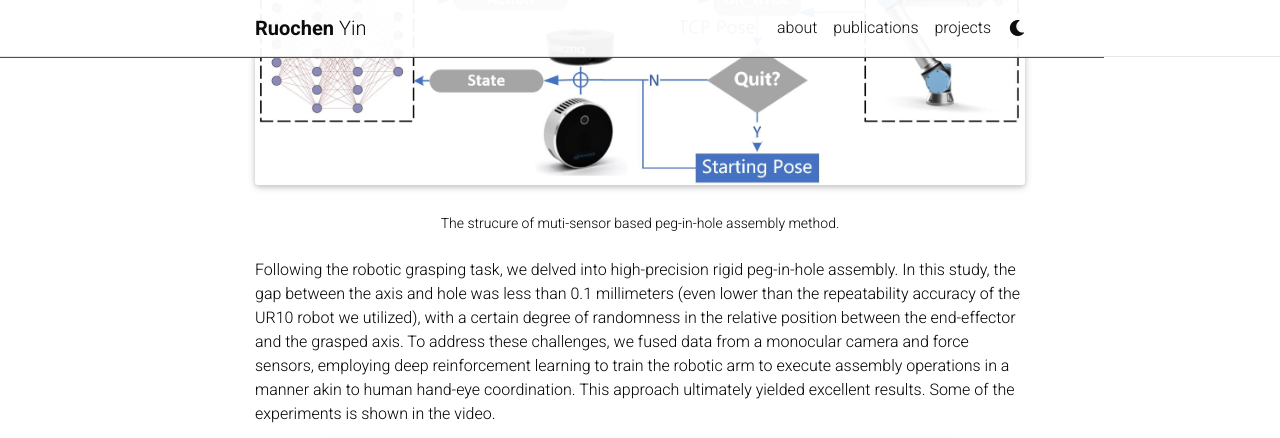
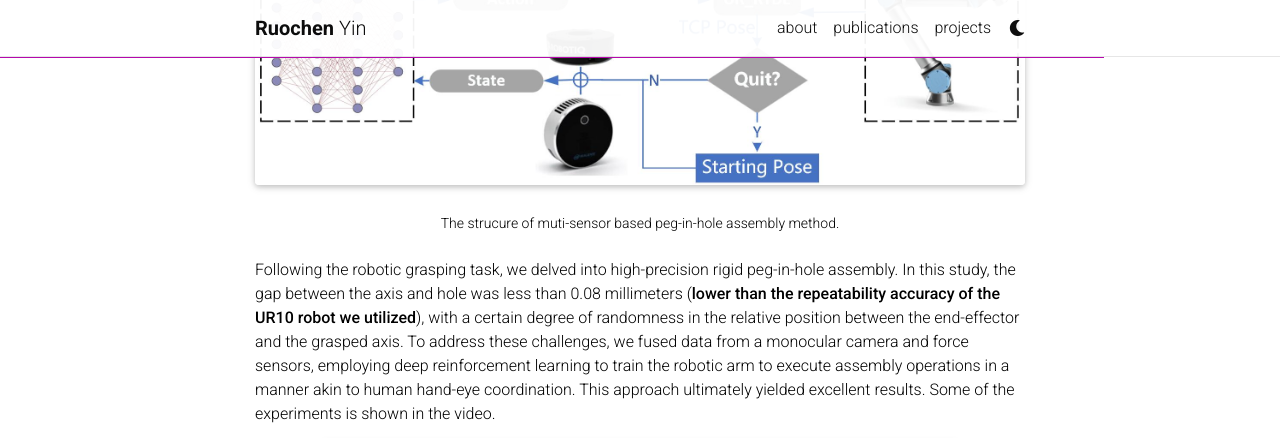
Before and after one commit to rolandying/rolandying.github.io, a Jekyll site: the page built from _projects/2_project.md, in a window 1280 px wide and 900 px high, scrolled down 1013 px, cut to the strip 0-438 px from the top of the window. Built offline with Jekyll 4.4.1, drawn with Linux system fonts in a browser that asks for light colours; comment, search, counter and statistics services are not loaded; a style sheet for code colours, icons or effects is not loaded; some of the changed text lies outside the part shown.

Commit message:
Update 2_project.md

```diff
--- a/_projects/2_project.md
+++ b/_projects/2_project.md
@@ -7,7 +7,7 @@ importance: 2
 category: LUT
 ---
 
-Since 2020, I have been pursuing a doctoral degree at the Intelligent Machinery Laborato-ry within the Department of Mechanical Engineering at LUT University in Finland. My su-pervisors are Prof. Heikki Handroos and Prof. Huapeng Wu.We are involved in the overarching research initiative known as ITER (International Ther-monuclear Experimental Reactor). Our primary responsibility lies in the remote handling maintenance operations within the reactor's vacuum chamber.
+Since 2020, I have been pursuing a doctoral degree at the Intelligent Machinery Laborato-ry within the Department of Mechanical Engineering at LUT University in Finland. My su-pervisors are Prof. Heikki Handroos and Prof. Huapeng Wu. We are involved in the overarching research initiative known as ITER (International Ther-monuclear Experimental Reactor). Our primary responsibility lies in the remote handling maintenance operations within the reactor's vacuum chamber.
 
 The environment within the reactor's vacuum chamber is considerably more challenging than ordinary settings, primarily due to its construction from smooth metallic materials. Depth cameras or LiDAR struggle to provide accurate observations in such conditions. Consequently, we need to implement various automated maintenance operations in the absence of reliable three-dimensional data.
 
@@ -34,7 +34,7 @@ My specific research focus comprises two components: robotic grasping and high-p
     The strucure of muti-sensor based peg-in-hole assembly method.
 </div>
 
-Following the robotic grasping task, we delved into high-precision rigid peg-in-hole assembly. In this study, the gap between the axis and hole was less than 0.1 millimeters (even lower than the repeatability accuracy of the UR10 robot we utilized), with a certain degree of randomness in the relative position between the end-effector and the grasped axis. To address these challenges, we fused data from a monocular camera and force sensors, employing deep reinforcement learning to train the robotic arm to execute assembly operations in a manner akin to human hand-eye coordination. This approach ultimately yielded excellent results. Some of the experiments is shown in the video.
+Following the robotic grasping task, we delved into high-precision rigid peg-in-hole assembly. In this study, the gap between the axis and hole was less than 0.08 millimeters (**lower than the repeatability accuracy of the UR10 robot we utilized**), with a certain degree of randomness in the relative position between the end-effector and the grasped axis. To address these challenges, we fused data from a monocular camera and force sensors, employing deep reinforcement learning to train the robotic arm to execute assembly operations in a manner akin to human hand-eye coordination. This approach ultimately yielded excellent results. Some of the experiments is shown in the video.
 
 <div class="row justify-content-sm-center">
     <div class="col-10">
```
